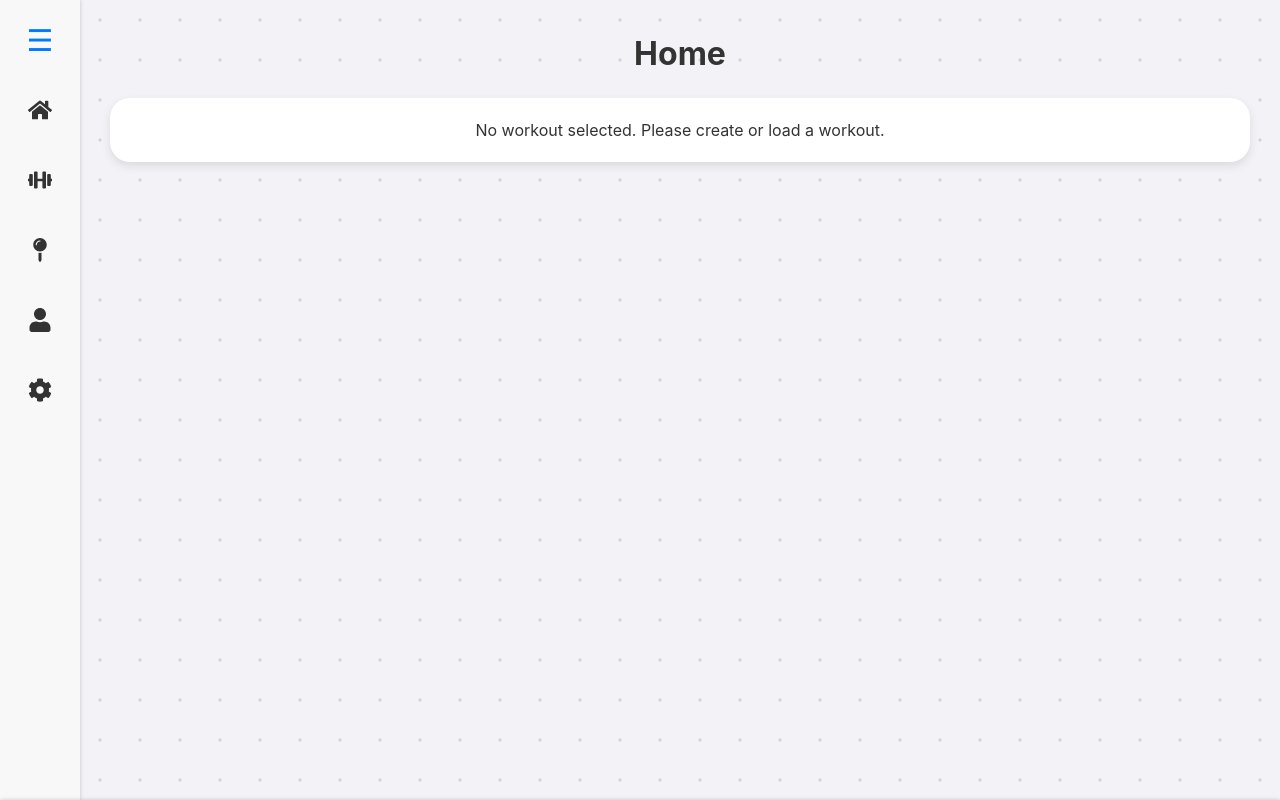
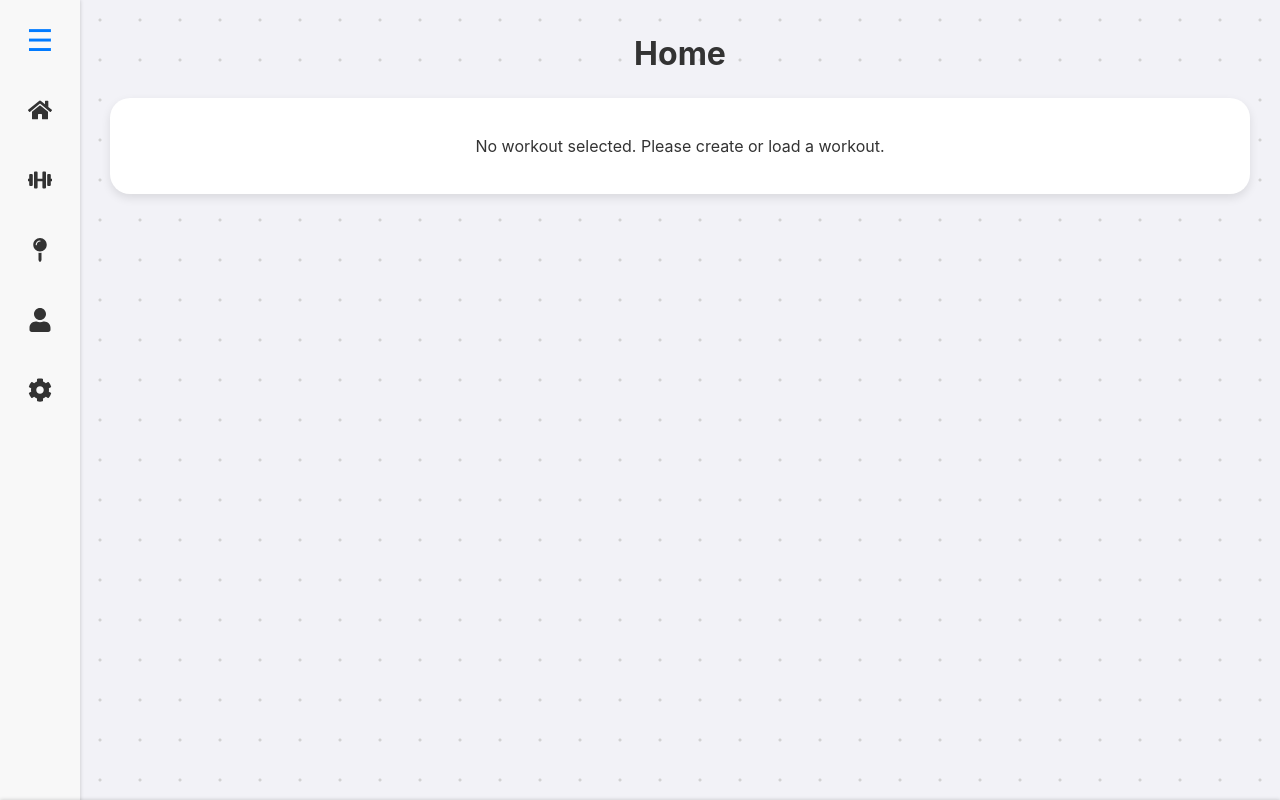
Before and after one commit to Jararered/fitness-framework, a React (Vite) app: page / in a window 1280 px wide. Built offline with nearby package versions, Linux system fonts and the light colour scheme.

Commit message:
Remove Tailwind CSS integration: delete related configuration and styles for a cleaner setup

```diff
--- a/postcss.config.js
+++ /dev/null
@@ -1,6 +0,0 @@
-export default {
-  plugins: {
-    tailwindcss: {},
-    autoprefixer: {},
-  },
-};
--- a/src/App.tsx
+++ b/src/App.tsx
@@ -1,5 +1,4 @@
 import React, { useState } from 'react';
-import './styles/tailwind.css'
 
 // Navigation Menu
 import SideBar from './components/navigation/SideBar';
--- a/src/components/navigation/SideBar.css
+++ b/src/components/navigation/SideBar.css
@@ -27,7 +27,7 @@
 
 /* Styles for the collapsed sidebar */
 .sidebar.collapsed {
-    width: 80px;
+    width: 60px;
     transition: 0.3s;
 }
 
--- a/src/styles/tailwind.css
+++ /dev/null
@@ -1,3 +0,0 @@
-@tailwind base;
-@tailwind components;
-@tailwind utilities;
--- a/tailwind.config.js
+++ /dev/null
@@ -1,8 +0,0 @@
-/** @type {import('tailwindcss').Config} */
-export default {
-  content: ['./src/**/*.{js,jsx,ts,tsx}', './public/index.html'],
-  theme: {
-    extend: {},
-  },
-  plugins: [],
-}
```
Also changed, not shown: package.json (+1 -6 lines), 1 other file (tests, documents, lock files or other folders).
